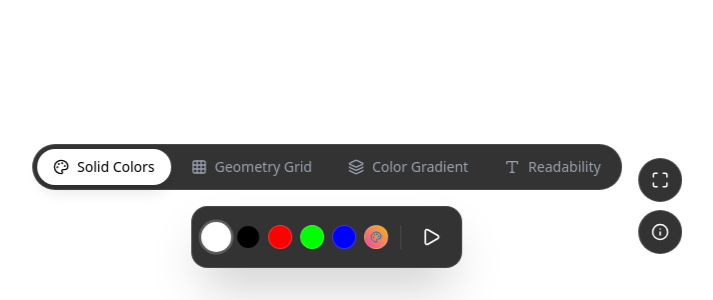
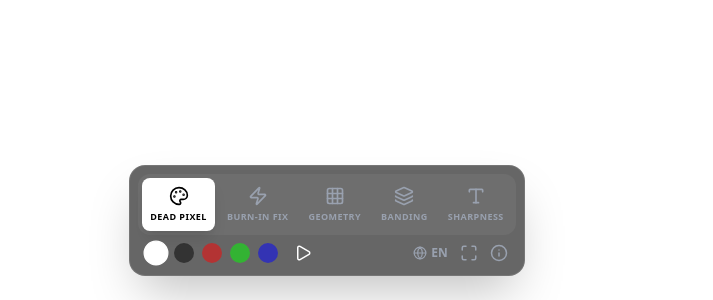
Before and after one commit to root1905/lumina, a Next.js app: page / in a window 1280 px wide. Shown: the part 500-800 px from the top of the page, without its empty margins (313-1026 px from the left). Built offline with nearby package versions, Linux system fonts and the light colour scheme.

Commit message:
V3.0: Added Repair Mode, Localization (TR/EN) and Noise Effect

```diff
--- a/src/app/page.tsx
+++ b/src/app/page.tsx
@@ -1,87 +1,151 @@
 "use client";
 
-import { useState, useEffect, useCallback, useRef } from "react";
+import { useState, useEffect, useRef } from "react";
 import { motion, AnimatePresence } from "framer-motion";
 import {
   Maximize, Minimize, Play, Pause, Info,
-  Palette, Grid3X3, Activity, Layers, Monitor, Type
+  Palette, Grid3X3, Layers, Type, Zap, Globe, X
 } from "lucide-react";
 import { clsx } from "clsx";
 
-// --- VERİ TİPLERİ VE SABİTLER ---
+// --- DİL PAKETİ (Localization) ---
+const TRANSLATIONS = {
+  en: {
+    title: "Lumina Pro",
+    modes: {
+      color: "Dead Pixel",
+      grid: "Geometry",
+      gradient: "Banding",
+      text: "Sharpness",
+      repair: "Burn-in Fix"
+    },
+    colors: { white: "White", black: "Black", red: "Red", green: "Green", blue: "Blue" },
+    guide: {
+      title: "User Guide & Information",
+      p1: "Lumina Pro is a diagnostic tool designed for display calibration.",
+      features: [
+        "Dead Pixel Test: Cycle through solid colors to find stuck pixels.",
+        "Burn-in Fix: Use the 'Repair' mode (Noise) for 10-30 mins to stimulate stuck liquid crystals.",
+        "Geometry: Check screen alignment and aspect ratio.",
+        "Banding: Analyze 8-bit vs 10-bit color gradients."
+      ],
+      tip: "Double tap anywhere to toggle controls."
+    }
+  },
+  tr: {
+    title: "Lumina Pro",
+    modes: {
+      color: "Ölü Piksel",
+      grid: "Geometri",
+      gradient: "Gradyan",
+      text: "Keskinlik",
+      repair: "Tamir Modu"
+    },
+    colors: { white: "Beyaz", black: "Siyah", red: "Kırmızı", green: "Yeşil", blue: "Mavi" },
+    guide: {
+      title: "Kullanım Kılavuzu",
+      p1: "Lumina Pro, ekran kalibrasyonu ve teşhisi için tasarlanmış profesyonel bir araçtır.",
+      features: [
+        "Ölü Piksel Testi: Sıkışmış pikselleri bulmak için renkleri gezdirin.",
+        "Tamir Modu: 'Gürültü' efektini 10-30 dk çalıştırarak ekran yanıklarını (ghosting) giderin.",
+        "Geometri: Ekran hizalamasını ve yamuklukları kontrol edin.",
+        "Gradyan: Renk geçişlerindeki kırılmaları analiz edin."
+      ],
+      tip: "Kontrolleri açıp kapatmak için ekrana çift tıklayın."
+    }
+  }
+};
 
+// --- VERİ SABİTLERİ ---
 const COLORS = [
-  { id: "white", value: "#FFFFFF", label: "Pure White" },
-  { id: "black", value: "#000000", label: "Deep Black" },
-  { id: "red", value: "#FF0000", label: "Red" },
-  { id: "green", value: "#00FF00", label: "Green" },
-  { id: "blue", value: "#0000FF", label: "Blue" },
+  { value: "#FFFFFF", label: "white" },
+  { value: "#000000", label: "black" },
+  { value: "#FF0000", label: "red" },
+  { value: "#00FF00", label: "green" },
+  { value: "#0000FF", label: "blue" },
 ];
 
-const PATTERNS = [
-  { id: "color", label: "Solid Colors", icon: Palette },
-  { id: "grid", label: "Geometry Grid", icon: Grid3X3 },
-  { id: "gradient", label: "Color Gradient", icon: Layers },
-  { id: "text", label: "Readability", icon: Type },
+const MODES = [
+  { id: "color", icon: Palette },
+  { id: "repair", icon: Zap }, // YENİ MOD
+  { id: "grid", icon: Grid3X3 },
+  { id: "gradient", icon: Layers },
+  { id: "text", icon: Type },
 ];
 
-// --- ANA UYGULAMA ---
-
 export default function Page() {
-  // State Yönetimi
-  const [mode, setMode] = useState<"color" | "grid" | "gradient" | "text">("color");
+  // State
+  const [lang, setLang] = useState<"en" | "tr">("en");
+  const [mode, setMode] = useState<"color" | "grid" | "gradient" | "text" | "repair">("color");
   const [colorIndex, setColorIndex] = useState(0);
-  const [customColor, setCustomColor] = useState<string | null>(null);
   const [isPlaying, setIsPlaying] = useState(false);
   const [showUI, setShowUI] = useState(true);
   const [isFullscreen, setIsFullscreen] = useState(false);
   const [showInfo, setShowInfo] = useState(false);
 
+  const t = TRANSLATIONS[lang]; // Aktif dil verisi
+  const canvasRef = useRef<HTMLCanvasElement>(null);
   const timerRef = useRef<NodeJS.Timeout | null>(null);
-  const wakeLockRef = useRef<WakeLockSentinel | null>(null);
 
-  // Aktif Renk
-  const activeColor = customColor || COLORS[colorIndex].value;
-
-  // --- WAKE LOCK & UI GİZLEME (Aynı kalıyor) ---
+  // --- WAKE LOCK & UI GİZLEME ---
   useEffect(() => {
-    const requestWakeLock = async () => {
-      try {
-        if ('wakeLock' in navigator) wakeLockRef.current = await navigator.wakeLock.request('screen');
-      } catch (err) { console.log("Wake Lock error", err); }
-    };
-
     const handleActivity = () => {
       setShowUI(true);
       if (timerRef.current) clearTimeout(timerRef.current);
       timerRef.current = setTimeout(() => !showInfo && setShowUI(false), 3000);
     };
 
-    requestWakeLock();
+    // Tarayıcı dili algılama
+    const browserLang = navigator.language.startsWith("tr") ? "tr" : "en";
+    setLang(browserLang);
+
+    if ('wakeLock' in navigator) navigator.wakeLock.request('screen').catch(() => {});
+
     window.addEventListener("mousemove", handleActivity);
-    window.addEventListener("click", handleActivity);
-    window.addEventListener("keydown", handleActivity);
+    window.addEventListener("click", handleActivity); // Tek tık sadece UI resetler
+    window.addEventListener("dblclick", () => setShowUI(prev => !prev)); // Çift tık UI gizler/açar
 
     return () => {
       window.removeEventListener("mousemove", handleActivity);
       window.removeEventListener("click", handleActivity);
-      window.removeEventListener("keydown", handleActivity);
     };
   }, [showInfo]);
 
-  // --- RENK DÖNGÜSÜ (Sadece Color modunda) ---
+  // --- NOISE EFFECT (Tamir Modu) ---
+  useEffect(() => {
+    let animId: number;
+    if (mode === "repair" && canvasRef.current) {
+      const canvas = canvasRef.current;
+      const ctx = canvas.getContext("2d");
+
+      const drawNoise = () => {
+        if (!ctx) return;
+        const w = canvas.width = window.innerWidth / 2; // Performans için düşük çözünürlük
+        const h = canvas.height = window.innerHeight / 2;
+        const idata = ctx.createImageData(w, h);
+        const buffer32 = new Uint32Array(idata.data.buffer);
+
+        for (let i = 0; i < buffer32.length; i++) {
+          // Rastgele siyah/beyaz piksel
+          buffer32[i] = Math.random() < 0.5 ? 0xFF000000 : 0xFFFFFFFF;
+        }
+        ctx.putImageData(idata, 0, 0);
+        animId = requestAnimationFrame(drawNoise);
+      };
+      drawNoise();
+    }
+    return () => cancelAnimationFrame(animId);
+  }, [mode]);
+
+  // --- OTOMATİK DÖNGÜ ---
   useEffect(() => {
     let interval: NodeJS.Timeout;
     if (isPlaying && mode === "color") {
-      interval = setInterval(() => {
-        setCustomColor(null);
-        setColorIndex((prev) => (prev + 1) % COLORS.length);
-      }, 1000);
+      interval = setInterval(() => setColorIndex((p) => (p + 1) % COLORS.length), 1000);
     }
     return () => clearInterval(interval);
   }, [isPlaying, mode]);
 
-  // --- FULLSCREEN ---
   const toggleFullscreen = () => {
     if (!document.fullscreenElement) {
       document.documentElement.requestFullscreen();
@@ -93,140 +157,112 @@ export default function Page() {
   };
 
   return (
-    <main
-      className="relative w-full h-screen overflow-hidden cursor-none"
-      style={{
-        backgroundColor: mode === "color" ? activeColor : "#000",
-        cursor: showUI ? "default" : "none"
-      }}
+    <main className="relative w-full h-screen overflow-hidden bg-black text-white select-none">
+
+      {/* --- GÖRSEL ALAN --- */}
+      <div
+        className="absolute inset-0 w-full h-full flex items-center justify-center transition-colors duration-300"
+        style={{ backgroundColor: mode === "color" ? COLORS[colorIndex].value : "#000" }}
       >
-      {/* --- DESEN RENDER ALANI --- */}
-      <div className="absolute inset-0 w-full h-full flex items-center justify-center">
+        {mode === "repair" && (
+           <canvas ref={canvasRef} className="w-full h-full opacity-90 image-rendering-pixelated" />
+        )}
 
-        {/* MOD 1: GRID TESTİ */}
         {mode === "grid" && (
-          <div className="w-full h-full relative bg-black">
-             {/* Dikey Çizgiler */}
-             <div className="absolute inset-0 flex justify-between">
-                {[...Array(20)].map((_, i) => (
-                  <div key={`v-${i}`} className="w-px h-full bg-white/30" />
+          <div className="w-full h-full grid grid-cols-12 grid-rows-6 border border-white/20">
+             {[...Array(72)].map((_, i) => (
+                <div key={i} className="border border-white/10 flex items-center justify-center">
+                   {i === 30 && <div className="w-2 h-2 bg-red-500 rounded-full"/>}
+                </div>
              ))}
-             </div>
-             {/* Yatay Çizgiler */}
-             <div className="absolute inset-0 flex flex-col justify-between">
-                {[...Array(20)].map((_, i) => (
-                  <div key={`h-${i}`} className="w-full h-px bg-white/30" />
-                ))}
-             </div>
-             {/* Merkez Daireler */}
-             <div className="absolute inset-0 flex items-center justify-center">
-                <div className="w-1/2 h-1/2 border border-white rounded-full opacity-50"></div>
-                <div className="w-1/4 h-1/4 border border-red-500 rounded-full opacity-50"></div>
+             <div className="absolute inset-0 flex items-center justify-center pointer-events-none">
+                <div className="w-[80vmin] h-[80vmin] border border-white/30 rounded-full"></div>
              </div>
           </div>
         )}
 
-        {/* MOD 2: GRADIENT TESTİ */}
         {mode === "gradient" && (
           <div className="w-full h-full flex flex-col">
-            <div className="flex-1 bg-gradient-to-r from-black via-gray-500 to-white"></div>
-            <div className="flex-1 bg-gradient-to-r from-black via-red-500 to-white"></div>
-            <div className="flex-1 bg-gradient-to-r from-black via-green-500 to-white"></div>
-            <div className="flex-1 bg-gradient-to-r from-black via-blue-500 to-white"></div>
+            <div className="flex-1 bg-gradient-to-r from-black via-gray-500 to-white"/>
+            <div className="flex-1 bg-gradient-to-r from-red-900 via-red-500 to-red-100"/>
+            <div className="flex-1 bg-gradient-to-r from-green-900 via-green-500 to-green-100"/>
+            <div className="flex-1 bg-gradient-to-r from-blue-900 via-blue-500 to-blue-100"/>
           </div>
         )}
 
-        {/* MOD 3: TEXT READABILITY */}
         {mode === "text" && (
-          <div className="w-full h-full bg-white text-black flex flex-col items-center justify-center p-10 space-y-8 select-none">
-            <h1 className="text-6xl font-black tracking-tighter">Sharpness Test</h1>
-            <p className="text-xs">The quick brown fox jumps over the lazy dog (12px)</p>
-            <p className="text-sm">The quick brown fox jumps over the lazy dog (14px)</p>
-            <p className="text-base">The quick brown fox jumps over the lazy dog (16px)</p>
-            <p className="text-xl">The quick brown fox jumps over the lazy dog (20px)</p>
-            <div className="flex gap-4 mt-8">
-               <div className="w-32 h-32 bg-black text-white flex items-center justify-center text-xs">Black BG</div>
-               <div className="w-32 h-32 bg-gray-200 text-gray-500 flex items-center justify-center text-xs">Low Contrast</div>
+          <div className="bg-white text-black p-10 flex flex-col gap-6 items-center justify-center w-full h-full">
+            <h1 className="text-5xl font-bold tracking-tighter">Lumina Readability Test</h1>
+            <p className="text-sm text-gray-500">Lorem ipsum dolor sit amet, consectetur adipiscing elit.</p>
+            <div className="grid grid-cols-2 gap-4 text-xs font-mono">
+               <div className="border p-2">10px Font Size</div>
+               <div className="border p-2 font-bold">Bold Text Test</div>
             </div>
           </div>
         )}
       </div>
 
-      {/* --- YENİ DOCK / KONTROL PANELİ --- */}
+      {/* --- KONTROL PANELİ (DOCK) --- */}
       <AnimatePresence>
         {showUI && (
           <motion.div
-            initial={{ y: 100, opacity: 0 }}
-            animate={{ y: 0, opacity: 1 }}
-            exit={{ y: 100, opacity: 0 }}
-            className="fixed bottom-8 left-1/2 -translate-x-1/2 z-50"
+            initial={{ y: 100 }} animate={{ y: 0 }} exit={{ y: 100 }}
+            className="fixed bottom-6 left-0 right-0 flex justify-center z-50 pointer-events-none"
           >
-            <div className="flex flex-col items-center gap-4">
+            <div className="pointer-events-auto bg-black/60 backdrop-blur-xl border border-white/10 rounded-2xl p-2 flex flex-col gap-2 shadow-2xl">
 
-              {/* Üst Bar: Mod Seçici */}
-              <div className="flex bg-black/80 backdrop-blur-md border border-white/10 rounded-full p-1 gap-1">
-                {PATTERNS.map((p) => (
+              {/* Üst Sıra: Modlar */}
+              <div className="flex gap-1 p-1 bg-white/5 rounded-xl">
+                {MODES.map((m) => (
                   <button
-                    key={p.id}
-                    onClick={() => {
-                      setMode(p.id as any);
-                      setIsPlaying(false);
-                    }}
+                    key={m.id}
+                    onClick={() => { setMode(m.id as any); setIsPlaying(false); }}
                     className={clsx(
-                      "flex items-center gap-2 px-4 py-2 rounded-full text-sm font-medium transition-all",
-                      mode === p.id
-                        ? "bg-white text-black shadow-lg"
-                        : "text-gray-400 hover:text-white hover:bg-white/10"
+                      "flex flex-col items-center gap-1 p-2 rounded-lg min-w-[60px] transition-all",
+                      mode === m.id ? "bg-white text-black shadow-lg" : "text-gray-400 hover:bg-white/10 hover:text-white"
                     )}
                   >
-                    <p.icon size={16} />
-                    <span className="hidden sm:inline">{p.label}</span>
+                    <m.icon size={20} />
+                    <span className="text-[9px] uppercase font-bold tracking-wider">
+                      {(t.modes as any)[m.id]}
+                    </span>
                   </button>
                 ))}
               </div>
 
-              {/* Alt Bar: Renkler ve Kontroller (Sadece Color Modunda) */}
-              {mode === "color" && (
-                <div className="flex items-center gap-3 p-3 bg-black/80 backdrop-blur-md border border-white/10 rounded-2xl shadow-2xl">
-                  {/* Renk Topları */}
-                  <div className="flex gap-2 pr-3 border-r border-white/10">
-                    {COLORS.map((c, i) => (
+              {/* Alt Sıra: Araçlar */}
+              <div className="flex items-center justify-between px-2 pb-1">
+                {/* Sol: Renkler (Sadece Color Modu) */}
+                <div className="flex gap-2">
+                  {mode === "color" && COLORS.map((c, i) => (
                     <button
-                        key={c.id}
-                        onClick={() => {
-                          setIsPlaying(false);
-                          setCustomColor(null);
-                          setColorIndex(i);
-                        }}
+                      key={c.label}
+                      onClick={() => { setIsPlaying(false); setColorIndex(i); }}
                       className={clsx(
-                          "w-6 h-6 rounded-full border border-white/20 transition-transform",
-                          activeColor === c.value && !isPlaying && "scale-125 border-white ring-2 ring-white/20"
+                        "w-5 h-5 rounded-full border transition-transform",
+                        colorIndex === i ? "border-white scale-125" : "border-transparent opacity-50 hover:opacity-100"
                       )}
                       style={{ backgroundColor: c.value }}
                     />
                   ))}
-                    {/* Custom Color Input */}
-                    <label className="w-6 h-6 rounded-full bg-gradient-to-tr from-pink-500 to-yellow-500 cursor-pointer border border-white/20 relative flex items-center justify-center">
-                        <Palette size={12} className="text-white mix-blend-difference"/>
-                        <input type="color" className="opacity-0 absolute inset-0 w-full h-full cursor-pointer" onChange={(e) => setCustomColor(e.target.value)} />
-                    </label>
+                  {mode === "color" && (
+                    <button
+                      onClick={() => setIsPlaying(!isPlaying)}
+                      className={clsx("ml-2 transition-colors", isPlaying ? "text-green-400" : "text-white")}
+                    >
+                      {isPlaying ? <Pause size={18}/> : <Play size={18}/>}
+                    </button>
+                  )}
                 </div>
 
-                  {/* Play/Pause */}
-                  <button onClick={() => setIsPlaying(!isPlaying)} className="p-2 text-white hover:bg-white/10 rounded-lg">
-                    {isPlaying ? <Pause size={20} /> : <Play size={20} />}
+                {/* Sağ: Genel Ayarlar */}
+                <div className="flex gap-3 text-gray-400">
+                  <button onClick={() => setLang(l => l === "en" ? "tr" : "en")} className="hover:text-white font-bold text-xs flex items-center gap-1">
+                    <Globe size={14}/> {lang.toUpperCase()}
                   </button>
+                  <button onClick={toggleFullscreen} className="hover:text-white"><Maximize size={18}/></button>
+                  <button onClick={() => setShowInfo(true)} className="hover:text-white"><Info size={18}/></button>
                 </div>
-              )}
-
-              {/* Ortak Kontroller (Fullscreen & Info) */}
-              <div className="absolute right-[-60px] top-1/2 -translate-y-1/2 flex flex-col gap-2">
-                 <button onClick={toggleFullscreen} className="p-3 bg-black/80 backdrop-blur border border-white/10 rounded-full text-white hover:bg-white hover:text-black transition-colors">
-                    {isFullscreen ? <Minimize size={18} /> : <Maximize size={18} />}
-                 </button>
-                 <button onClick={() => setShowInfo(!showInfo)} className="p-3 bg-black/80 backdrop-blur border border-white/10 rounded-full text-white hover:bg-white hover:text-black transition-colors">
-                    <Info size={18} />
-                 </button>
               </div>
 
             </div>
@@ -234,24 +270,40 @@ export default function Page() {
         )}
       </AnimatePresence>
 
-      {/* Info Modal (Kısaltıldı) */}
+      {/* --- INFO MODAL (REHBER) --- */}
       <AnimatePresence>
         {showInfo && (
-           <motion.div initial={{opacity:0}} animate={{opacity:1}} exit={{opacity:0}} className="fixed inset-0 z-[60] bg-black/80 flex items-center justify-center p-4" onClick={() => setShowInfo(false)}>
-              <div className="bg-[#111] p-6 rounded-2xl max-w-md text-gray-300 border border-white/10">
-                 <h2 className="text-xl font-bold text-white mb-2">Lumina Pro Guide</h2>
-                 <p className="mb-4">Select a mode from the top bar:</p>
-                 <ul className="space-y-2 text-sm list-disc pl-4">
-                    <li><strong className="text-white">Color:</strong> Dead pixel check.</li>
-                    <li><strong className="text-white">Grid:</strong> Screen geometry & alignment.</li>
-                    <li><strong className="text-white">Gradient:</strong> Color banding test.</li>
-                    <li><strong className="text-white">Text:</strong> Sharpness & readability.</li>
+          <motion.div
+            initial={{ opacity: 0 }} animate={{ opacity: 1 }} exit={{ opacity: 0 }}
+            className="fixed inset-0 z-[60] bg-black/90 backdrop-blur-sm flex items-center justify-center p-6"
+            onClick={() => setShowInfo(false)}
+          >
+            <div className="bg-[#111] border border-white/10 p-8 rounded-3xl max-w-lg w-full shadow-2xl relative" onClick={e => e.stopPropagation()}>
+              <button onClick={() => setShowInfo(false)} className="absolute top-4 right-4 text-gray-500 hover:text-white"><X/></button>
+
+              <h2 className="text-2xl font-bold mb-4 flex items-center gap-2">
+                <Zap className="text-yellow-500"/> {t.title}
+              </h2>
+
+              <div className="space-y-4 text-gray-300 text-sm leading-relaxed">
+                <p>{t.guide.p1}</p>
+                <ul className="space-y-3">
+                  {t.guide.features.map((f, i) => (
+                    <li key={i} className="flex gap-3">
+                      <div className="w-1.5 h-1.5 mt-2 bg-blue-500 rounded-full shrink-0"/>
+                      <span>{f}</span>
+                    </li>
+                  ))}
                 </ul>
-                 <p className="mt-4 text-xs text-gray-500">Tap anywhere to close.</p>
+                <div className="mt-6 p-4 bg-white/5 rounded-xl border border-white/5 text-center text-xs text-gray-400">
+                  💡 {t.guide.tip}
+                </div>
+              </div>
             </div>
           </motion.div>
         )}
       </AnimatePresence>
+
     </main>
   );
 }
```
Lines whose indentation alone changed are shown as unchanged.
